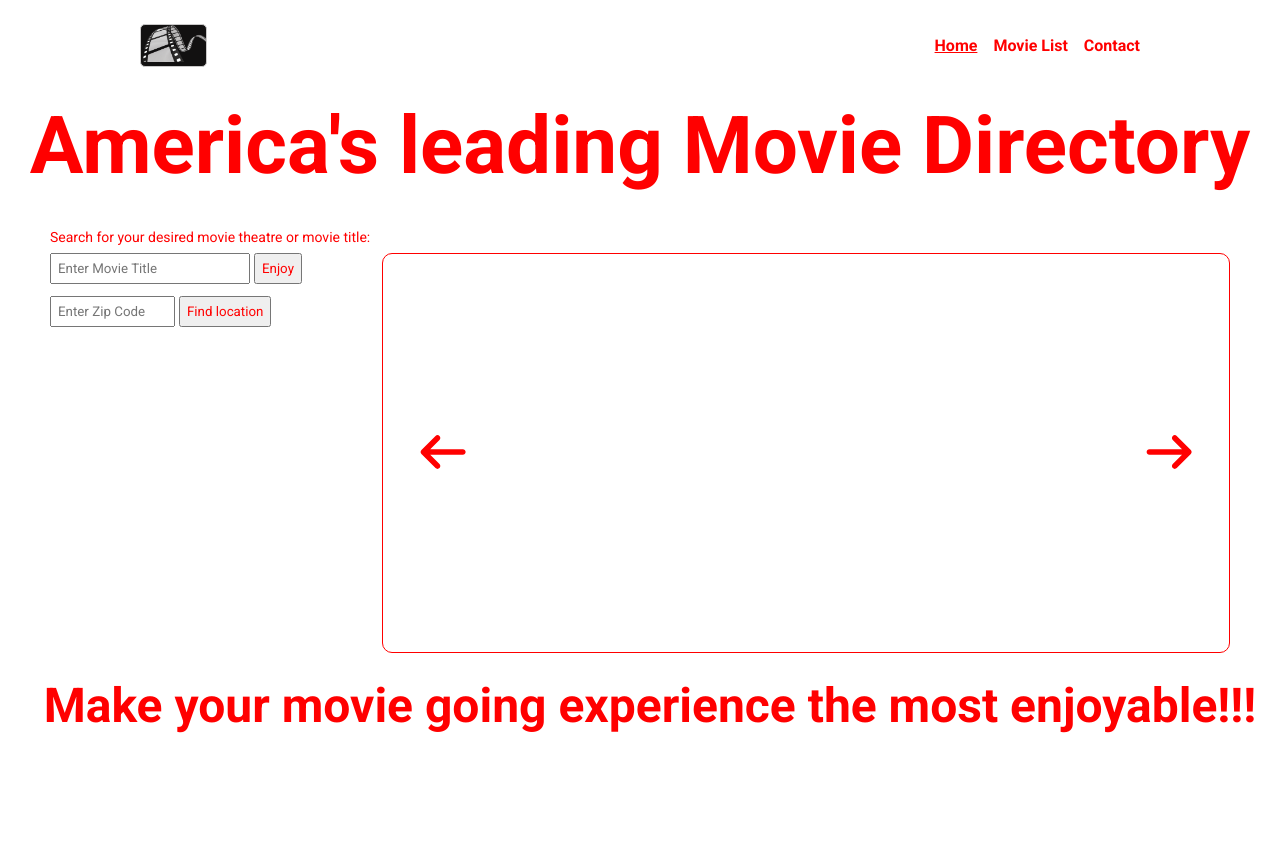
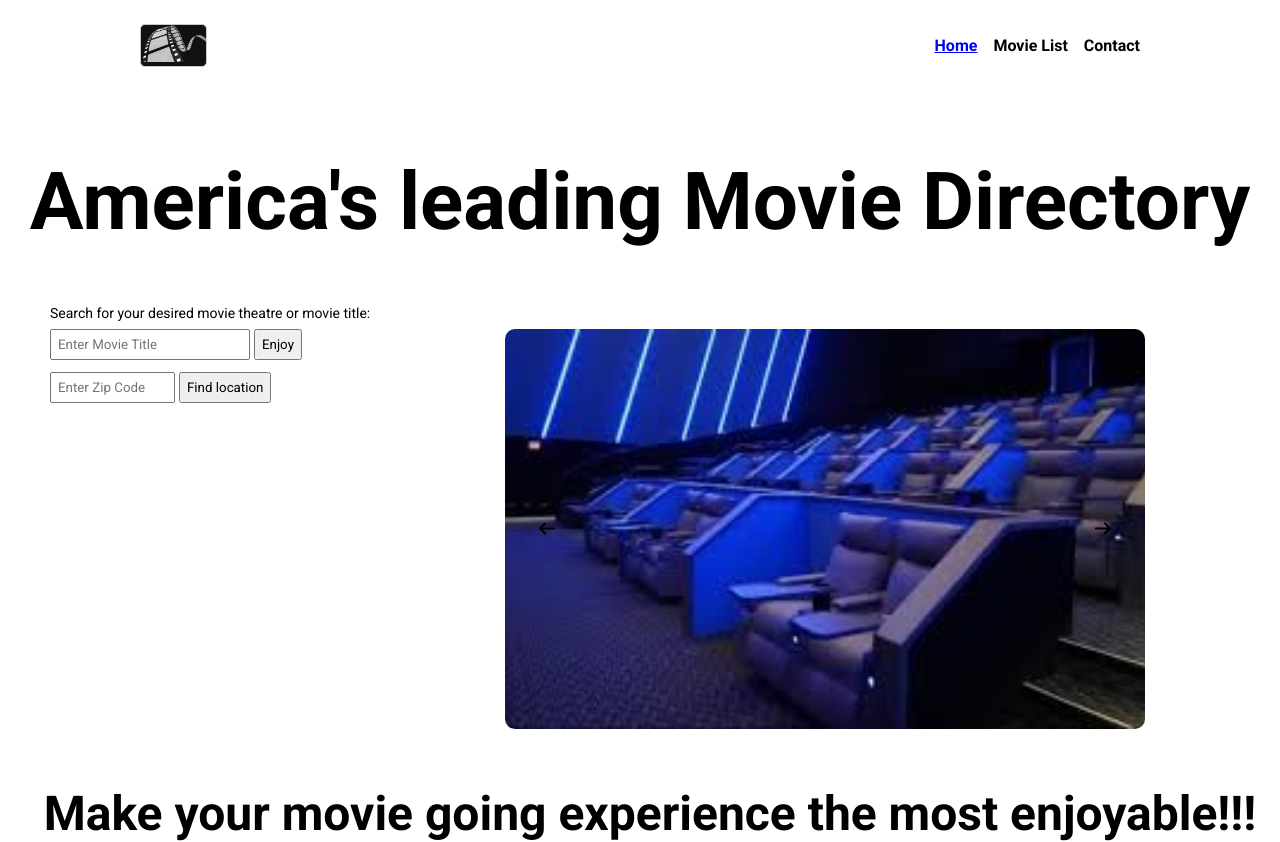
Before and after one commit to SBMM-DesignDev/react_final, a React (Create React App) app: page / in a window 1280 px wide. Before the commit the page ends 800 px from the top, so only its background shows below. Built offline with nearby package versions, Linux system fonts and the light colour scheme.

Commit message:
slice.() undefined, map.() undefined, map is not a function

```diff
--- a/src/App.js
+++ b/src/App.js
@@ -1,4 +1,4 @@
-import React from 'react';
+import React, { useState } from 'react';
 import { BrowserRouter as Router, Routes, Route} from 'react-router-dom'
 import Home from './pages/Home'
 import Search from './pages/Search'
@@ -6,13 +6,15 @@ import Movie from './pages/Movie'
 import Nav from './components/Nav'
 
 function App() {
+  const [inputValue, setInputValue] = useState([])
+
   return (
     <Router>
     <div className="App">
       <Nav />
       <Routes>
-        <Route path='/' element={<Home />}></Route>
-        <Route path='/2' element={<Search />} ></Route>
+        <Route path='/' element={<Home inputValue={inputValue} setInputValue={setInputValue} />} ></Route>
+        <Route path='/2' element={<Search inputValue={inputValue} />}> </Route>
         <Route path='/3' element={<Movie />}></Route>
       </Routes>
 
--- a/src/components/ImageSlider.jsx
+++ b/src/components/ImageSlider.jsx
@@ -1,9 +1,22 @@
-import React, { useState } from 'react';
+import React, { useState, useEffect } from 'react';
 import { FontAwesomeIcon } from '@fortawesome/react-fontawesome';
 
 
-const ImageSlider = ( { slides } ) => {
+const ImageSlider = ( { slides, interval = 3000 } ) => {
     const [currentIndex, setCurrentIndex] = useState(0);
+
+     const autoSlide = () => {
+        setCurrentIndex((prevIndex) => (prevIndex + 1) % slides.length);
+    }
+
+    useEffect (() => {
+        const slideInterval = setInterval(autoSlide, interval);
+
+        return () => clearInterval(slideInterval);
+
+    }, [currentIndex, interval]);
+
+    console.log(slides)
 
     const sliderStyles = {
         height: "100%",
@@ -15,28 +28,32 @@ const ImageSlider = ( { slides } ) => {
         borderRadius: "10px",
         backgroundPosition: "center",
         backgroundSize: "cover",
-        backgroundImage: `url(${slides[currentIndex].url})`,
+        backgroundImage: `url(${Object.values(slides[currentIndex].url)})`,
     };
     const leftArrowStyle = {
         position: "absolute",
         top: "50%",
         transform: "translate(0, -50%)",
         left: "32px",
-        fontSize: "45px",
+        /*fontSize: "45px",*/
         color: "black",
-        zIndex: "1",
+        /*zIndex: "1",*/
         cursor: "pointer",
-    };
+
+     };
      const rightArrowStyle = {
         position: "absolute",
         top: "50%",
         transform: "translate(0, -50%)",
         right: "32px",
-        fontSize: "45px",
+        /*fontSize: "45px",*/
         color: "black",
-        zIndex: "1",
+        /*zIndex: "1",*/
         cursor: "pointer",
+
     };
+
+
 
     const goToPrevious = () => {
         const isFirstSlide = currentIndex === 0;
@@ -44,17 +61,19 @@ const ImageSlider = ( { slides } ) => {
         setCurrentIndex(newIndex);
     };
 
-      const goToNext = () => {
+        const goToNext = () => {
         const isLastSlide = currentIndex === slides.length - 1;
         const newIndex = isLastSlide ? 0 : currentIndex + 1 ;
         setCurrentIndex(newIndex);
     };
 
+
+
     return (
         <div style={sliderStyles}>
 
-            <div style={leftArrowStyle} onClick={goToPrevious} > <FontAwesomeIcon icon="fa-arrow-left" className='fa-light' /></div>
-            <div style={rightArrowStyle} onClick={goToNext} ><FontAwesomeIcon icon="fa-arrow-right" className='fa-light' /></div>
+            <div style={leftArrowStyle} onClick={ goToPrevious} className="arrow_slide"> <FontAwesomeIcon icon="fa-arrow-left" className='fa-light' /></div>
+            <div style={rightArrowStyle} onClick={goToNext} className="arrow_slide"><FontAwesomeIcon icon="fa-arrow-right" className='fa-light' /></div>
             <div style={slideStyles}> </div>
         </div>
     )
--- a/src/index.css
+++ b/src/index.css
@@ -1,7 +1,7 @@
 @import url('https://fonts.googleapis.com/css2?family=Roboto:ital,wght@0,100..900;1,100..900&display=swap');
 
 * {
-    color: red;
+   /* color: red;*/
    /* background-color: #242424;*/
     margin: 0;
     padding: 0;
@@ -107,7 +107,7 @@ HEADER
 .home__header--title {
    text-align: center;
     font-size: 80px;
-    margin-bottom: 36px;
+    margin: 56px 0px;
 }
 
 .home__header--sub-title{
@@ -156,7 +156,15 @@ HEADER
     display: flex;
     width: 100%;
     height: 100%;
+    margin-bottom: 56px;
 }
+
+.arrow_slide {
+
+
+
+}
+
 
 
 .home__btn {
@@ -289,6 +297,8 @@ MOVIES PAGE
     background-color: rgb(240, 238, 238);
     border-radius: 5px;
     margin-bottom: 24px;
+    margin: 0 auto;
+
 }
 
 .movie-poster {
--- a/src/pages/Home.jsx
+++ b/src/pages/Home.jsx
@@ -1,4 +1,5 @@
-import React from 'react'
+import React,{ useState} from 'react'
+import { Link } from 'react-router-dom';
 import ImageSlider from '../components/ImageSlider';
 import Alemeda from '../Assets/alemeda_theatre.jpg';
 import SeatsBlueLights from '../Assets/futuristic_seats_blue_lights.jpg'
@@ -18,7 +19,7 @@ import Tate from '../Assets/tate_theatre.jpg'
 import Camera from '../Assets/rows_seats_camera_light.png'
 
 
-const Home = () => {
+const Home = ( { inputValue, setInputValue }) => {
     const slides = [
         {url:{Alemeda}, title:'Alameda_Theatre'},
         {url:{SeatsBlueLights}, title:'BlackSeatsBlueLights'},
@@ -39,23 +40,36 @@ const Home = () => {
     ]
 
     const containerStyles = {
-        width: "75%",
+        width: "50%",
         height: "400px",
        margin: "0 50px 24px 50px",
-        border: "red 1px solid",
+        /*border: "red 1px solid",*/
         borderRadius: "10px",
+        margin: "0 auto",
+ }
+
+    const inputChange = (event) => {
+         setInputValue(event.target.value)
+         console.log(inputValue)
+ }
 
 
-    }
+
 
     return (<div>
         <h1 className="home__header--title">America's leading Movie Directory</h1>
         <p className="home__header--description">Search for your desired movie theatre or movie title:</p>
         <div className="home__header--wrapper-slider-container">
             <div className="home__input--wrapper">
-                <input className="home__input home__header--movie-input" placeholder="Enter Movie Title"></input>
-                <button className="home__btn btn__Enjoy">Enjoy</button><br/>
-                <input className="home__input home__header--zip-input" placeholder="Enter Zip Code"></input>
+                <input
+                className="home__input home__header--movie-input"
+                type="text"
+                onChange={inputChange}
+                placeholder="Enter Movie Title"></input>
+                <Link to="/2">
+                    <button className="home__btn btn__Enjoy" >Enjoy</button>
+                </Link><br/>
+                <input className="home__input home__header--zip-input" type="number" placeholder="Enter Zip Code"></input>
                 <button className="home__btn btn__zip-search">Find location</button>
             </div>
             <div style={containerStyles}>
--- a/src/pages/Search.jsx
+++ b/src/pages/Search.jsx
@@ -1,27 +1,67 @@
-import React from 'react'
+import React, { useEffect, useState } from 'react'
 import { FontAwesomeIcon } from '@fortawesome/react-fontawesome';
+import axios from 'axios';
 
-const Search = () => {
+const Search = ( { inputValue, inputChange }) => {
+    const [data, setData] = useState([])
+
+    async function homePageSearch() {
+            const { data } = await axios.get(`https://omdbapi.com/?apikey=242fafd7&s=${inputValue}`)
+
+             setData(data.Search);
+
+    }
+        console.log(data)
+
+    useEffect(() => {
+
+        homePageSearch();
+
+    }, [inputValue] )
+
+
     return (
        <>
-             <div class="header__content">
-                <h1 class="header__title">
+             <div className="header__content">
+                <h1 className="header__title">
                     America's leading Movie Directory
                 </h1>
-                <h3 class="header__sub-title">
+                <h3 className="header__sub-title">
                     Search movies, showtimes and theatres near you
                 </h3>
-                <input class="input input__movie--search" placeholder="Enter Movie or Theatre"></input>
-                <a href=""  onclick="showMovieInfo(userInput)" class="movie__nutton__link">
-                <button class="button movie__button">
+                <input
+                className="input input__movie--search"
+                value={inputValue}
+                onChange={(event) => event.target.value}
+                  ></input>
+                <a href=""   className="movie__nutton__link">
+                <button className="button movie__button">
                     Enjoy!
                 </button>
                </a>
             <br />
-                <input class="input input__zip-code--search" placeholder="Enter Zip Code"></input>
-                <button class="button zip-code__button">
+                <input className="input input__zip-code--search" placeholder="Enter Zip Code"></input>
+                <button className="button zip-code__button">
                     <FontAwesomeIcon icon='fa-magnifying-glass-location' className="fa-solid" />
                 </button>
+            </div>
+          <div>
+              {data.slice(0,5).map((movie, index) => (
+                <div className="movie-card" key={index}>
+                    <div className="movie-card__container">
+                        <div className="movie-poster">
+                            <img className="movie-poster--img" src="${movie.Poster}" alt="movie poster"></img>
+                        </div>
+                        <div className="movie-poster__info">
+                            <h3 className="movie-title">${movie.Title}</h3>
+                            <h5 className="movie-year">${movie.Year}</h5>
+                            <p className="movie-theatre">IMAX Cinema</p>
+                            <p className="movie-theatre__location">Movie City, USA</p>
+                            <p className="movie-theatre--phone">(800)MOV-IE11</p>
+                        </div>
+                    </div>
+                </div>
+                ))}
             </div>
         </>
     )
```
